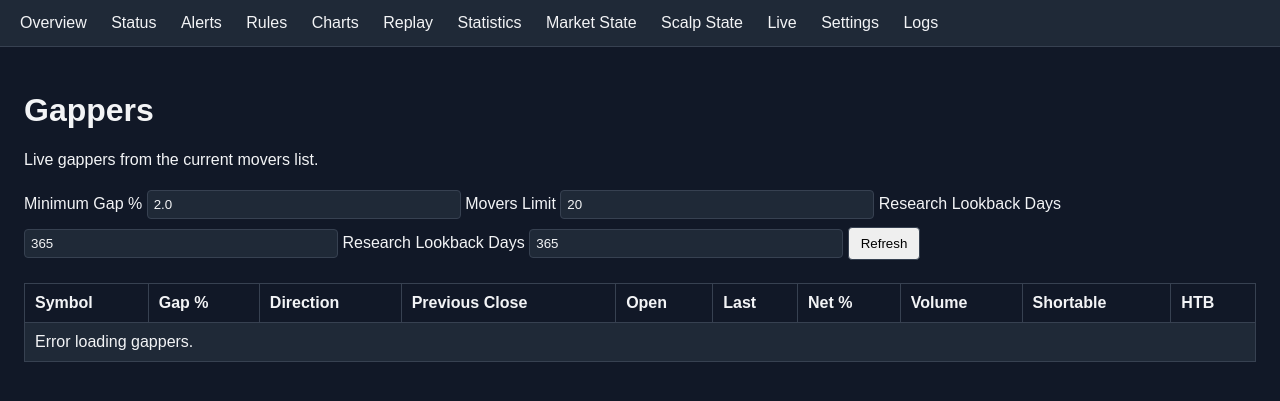
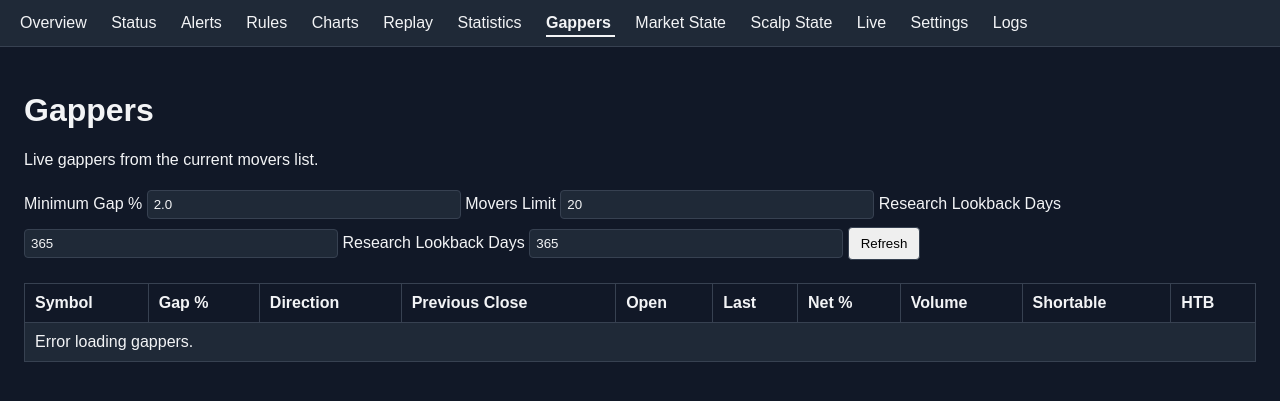
Before and after one commit to 2020dataanalysis/stock-alert-saas, a FastAPI app: page /gappers in a window 1280 px wide. Shown: the top 401 px of the page. Run offline with FastAPI, Linux system fonts and the light colour scheme; data that the repository does not hold is empty; parts of the project's set-up code (start-up, migrations or seed data) failed here and were passed over.

Commit message:
Add gappers navigation link

```diff
--- a/app/web/templates/partials/nav.html
+++ b/app/web/templates/partials/nav.html
@@ -37,6 +37,10 @@
    </a>
 
 
+   <a href="/gappers"
+   class="{% if request.url.path.startswith('/gappers') %}active{% endif %}">
+   Gappers
+   </a>
 
     <a href="/market-state"
        class="{% if request.url.path.startswith('/market-state') %}active{% endif %}">
```
